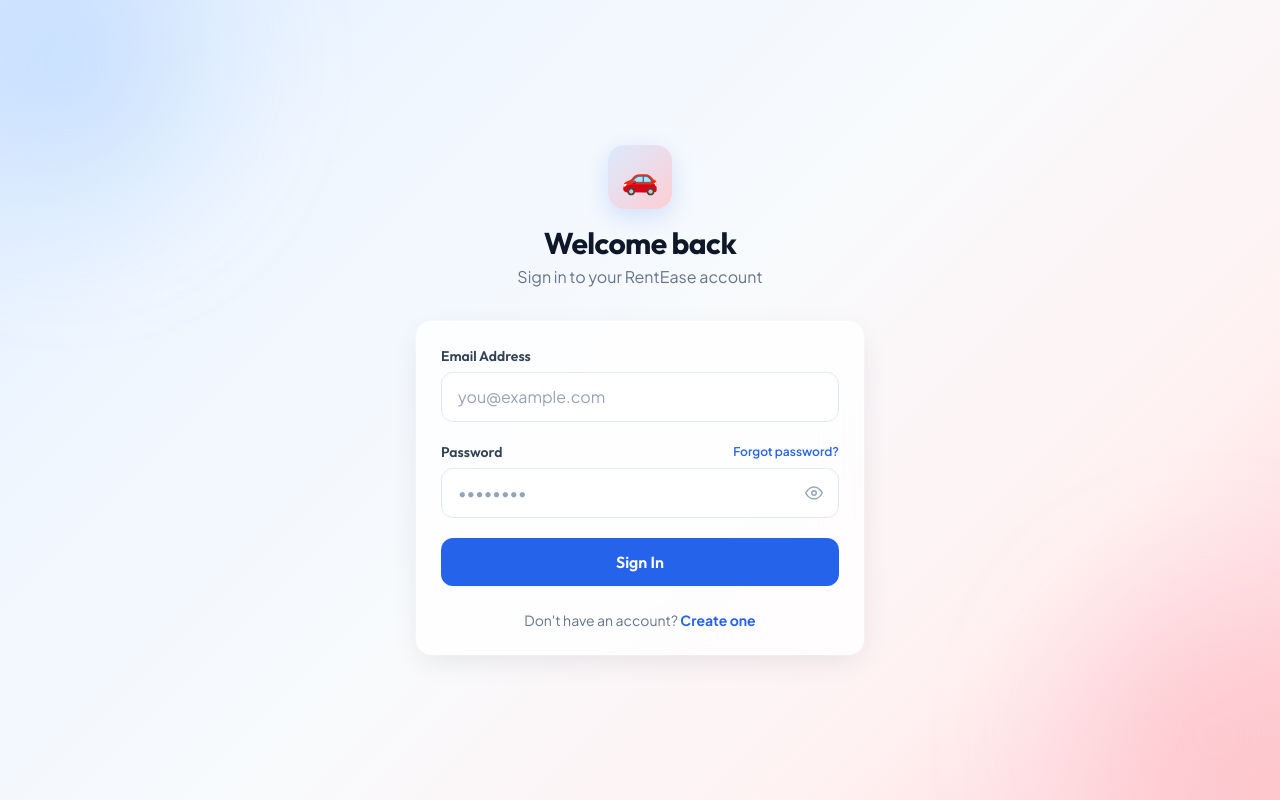
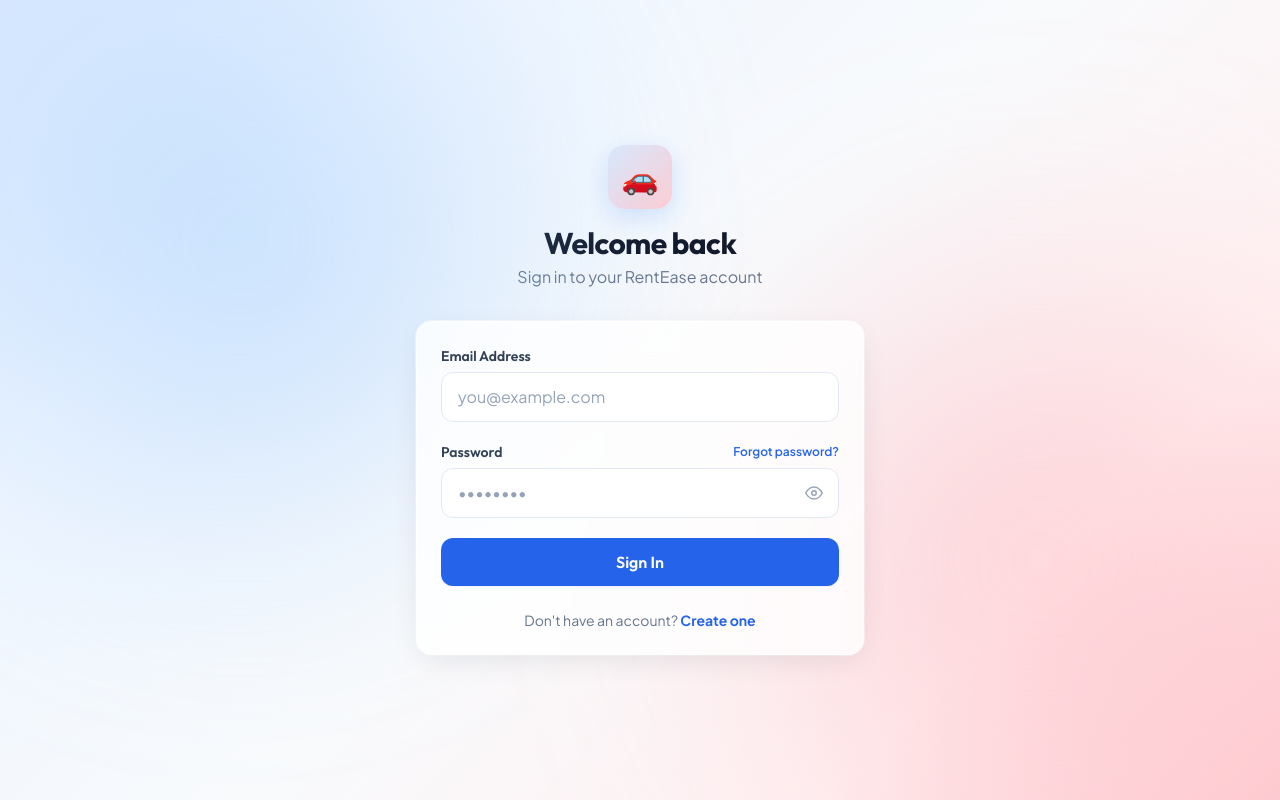
Before and after one commit to ahmdmaj/RentEase, a React (Vite) app in the folder web-app/: page /login in a window 1280 px wide. Built offline with nearby package versions, Linux system fonts and the light colour scheme.

Commit message:
feat: implement user authentication login page with validation and show/hide password toggle

```diff
--- a/web-app/src/pages/auth/LoginPage.tsx
+++ b/web-app/src/pages/auth/LoginPage.tsx
@@ -44,10 +44,10 @@
   return (
     <div className="min-h-screen flex items-center justify-center p-4 relative overflow-hidden">
       {/* Soft blobs */}
-      <div className="pointer-events-none absolute -top-32 -left-32 w-96 h-96 rounded-full blur-3xl"
-        style={{ background: 'radial-gradient(circle, rgba(147,197,253,0.45) 0%, transparent 70%)' }} />
-      <div className="pointer-events-none absolute -bottom-32 -right-32 w-96 h-96 rounded-full blur-3xl"
-        style={{ background: 'radial-gradient(circle, rgba(253,164,175,0.40) 0%, transparent 70%)' }} />
+      <div className="pointer-events-none absolute -top-40 -left-40 w-[800px] h-[800px] rounded-full blur-[100px] z-0"
+        style={{ background: 'radial-gradient(circle, rgba(147,197,253,0.5) 0%, transparent 70%)' }} />
+      <div className="pointer-events-none absolute -bottom-40 -right-40 w-[800px] h-[800px] rounded-full blur-[100px] z-0"
+        style={{ background: 'radial-gradient(circle, rgba(253,164,175,0.45) 0%, transparent 70%)' }} />
 
       <div className="w-full max-w-md animate-fade-up">
         {/* Header */}
```
